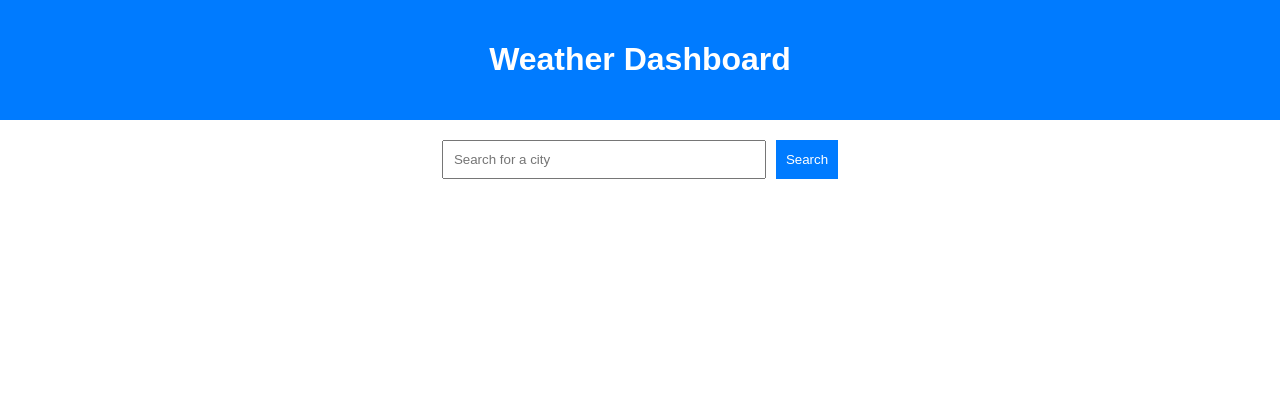
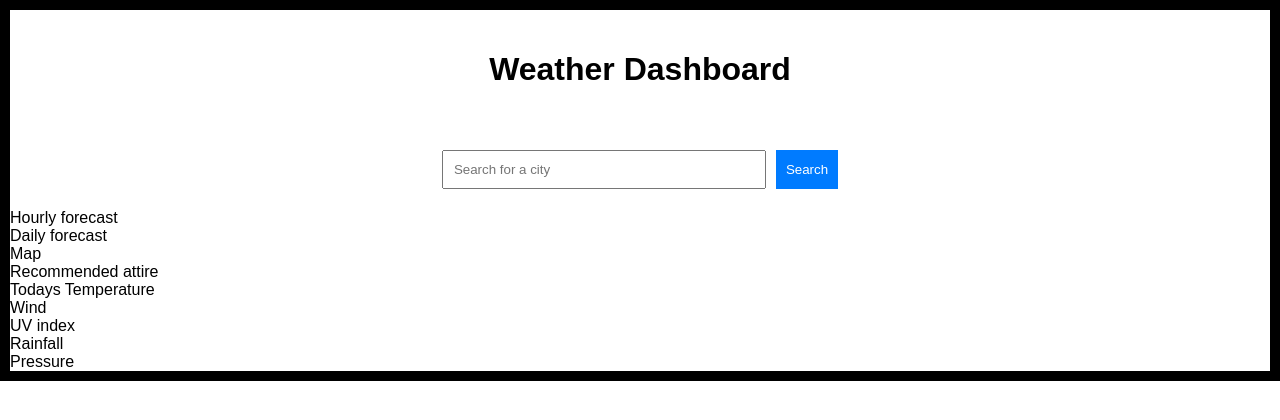
Before and after one commit to tereda92/weather_dashboard, a plain HTML site: page index.html in a window 1280 px wide. Drawn offline with Linux system fonts and the light colour scheme.

Commit message:
div classes & selectors added for grid features.

```diff
--- a/index.html
+++ b/index.html
@@ -18,8 +18,16 @@
             </form>
         </section>
         <section class="weather">
-            <div class="weather__current"></div>
-            <div class="weather__forecast"></div>
+           <div class="dashboard__block dashboard__block--hourly">Hourly forecast
+           <div class="dashboard__block dashboard__block--daily">Daily forecast
+           <div class="dashboard__block dashboard__block--map">Map
+           <div class="dashboard__block dashboard__block--attire">Recommended attire
+           <div class="dashboard__block dashboard__block--Temperature">Todays Temperature
+           <div class="dashboard__block dashboard__block--Wind">Wind
+           <div class="dashboard__block dashboard__block--UV">UV index
+           <div class="dashboard__block dashboard__block--rain">Rainfall
+           <div class="dashboard__block dashboard__block--Pressure">Pressure
+           </div>
         </section>
     </main>
 </body>
--- a/style.css
+++ b/style.css
@@ -2,13 +2,15 @@ body, html {
     margin: 0;
     padding: 0;
     font-family: Arial, sans-serif;
+    border: 5px solid black;
+    box-sizing: border-box;
 }
 
 .header {
-    background-color: #007bff;
-    color: #ffffff;
+    color: black;
     padding: 20px;
     text-align: center;
+
 }
 
 .search__form {
@@ -30,3 +32,13 @@ body, html {
     border: none;
     color: white;
 }
+
+.dashboard {
+display: grid;
+grid-template-columns: repeat(auto-fill, minmax(250px,1fr));
+gap: 20px;
+}
+
+.dashboard__block {
+
+}
```
